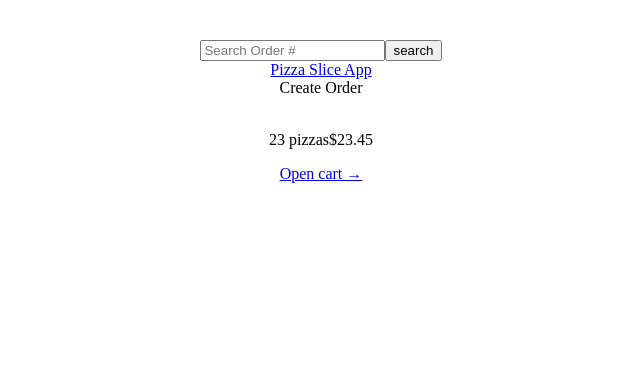
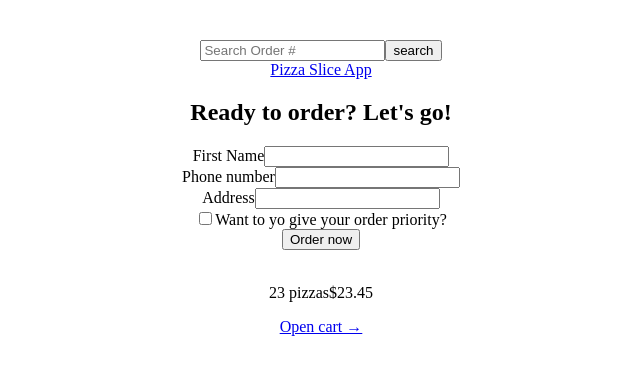
Before and after one commit to fatemeh-khoshkam/pizzaSlice, a React (Vite) app: page /order/newOrder in a window 1280 px wide. Shown: the top 374 px of the page, without its empty margins (319-959 px from the left). Built offline with nearby package versions, Linux system fonts and the light colour scheme.

Commit message:
WIP: implement create new order
- use Form in react-router for posting data
- use fake cart to implementing the logic of create order
- create action function for request of form and creating new order
- connect action function with action property in App

```diff
--- a/src/App.tsx
+++ b/src/App.tsx
@@ -7,7 +7,9 @@
 import Menu, { loader as MenuLoader } from './features/menu/Menu';
 import Cart from './features/cart/Cart';
 import Order, { loader as OrderLoader } from './features/order/Order';
-import CreateOrder from './features/order/CreateOrder';
+import CreateOrder, {
+  action as CreateOrderAction,
+} from './features/order/CreateOrder';
 import AppLayOut from './ui/AppLayOut';
 import Error from './ui/Error';
 
@@ -39,6 +41,7 @@
       {
         element: <CreateOrder></CreateOrder>,
         path: '/order/newOrder',
+        action: CreateOrderAction,
       },
     ],
   },
--- a/src/features/order/CreateOrder.tsx
+++ b/src/features/order/CreateOrder.tsx
@@ -1,9 +1,89 @@
 //import React from 'react';
 
+import { Form } from 'react-router-dom';
+import { cart, OrderData } from '../../types/order';
+import { createOrder } from '../../services/apiRestaurant';
+import { redirect } from 'react-router';
+
+const fakeCart: cart[] = [
+  {
+    pizzaId: 12,
+    name: 'Mediterranean',
+    quantity: 2,
+    unitPrice: 16,
+    totalPrice: 32,
+  },
+  {
+    pizzaId: 6,
+    name: 'Vegetale',
+    quantity: 1,
+    unitPrice: 13,
+    totalPrice: 13,
+  },
+  {
+    pizzaId: 11,
+    name: 'Spinach and Mushroom',
+    quantity: 1,
+    unitPrice: 15,
+    totalPrice: 15,
+  },
+];
+
 function CreateOrder() {
-    return (
-        <div>Create Order</div>
-    );
+  const cart: cart[] = fakeCart;
+  return (
+    <div>
+      <h2>Ready to order? Let's go!</h2>
+
+      <Form method="POST">
+        <div>
+          <label>First Name</label>
+          <input type="text" name="customer" required />
+        </div>
+
+        <div>
+          <label>Phone number</label>
+          <input type="tel" name="phone" required />
+        </div>
+
+        <div>
+          <label>Address</label>
+          <input type="text" name="address" required />
+        </div>
+
+        <div>
+          <input type="checkbox" name="priority" id="priority" />
+          <label htmlFor="priority">Want to yo give your order priority?</label>
+        </div>
+
+        <div>
+          <input type="hidden" name="cart" value={JSON.stringify(cart)} />
+          <button>Order now</button>
+        </div>
+      </Form>
+    </div>
+  );
+}
+
+export async function action({ request }: { request: Request }) {
+  const formData = await request.formData();
+  const data = Object.fromEntries(formData);
+  console.log(data);
+
+  const order: OrderData = {
+    //This takes our array of key-value pairs and converts it back into an object.
+    ...Object.fromEntries(
+      //This ensures all values are strings, even if they were originally File objects or other types.
+      Object.entries(data).map(([key, value]) => [key, value.toString()])
+    ),
+    cart: typeof data.cart === 'string' ? JSON.parse(data.cart) : [],
+    priority: data.priority === 'on',
+  };
+  console.log(order);
+
+  const newOrder = await createOrder(order);
+
+  return redirect(`/order/${newOrder.id}`);
 }
 
 export default CreateOrder;
--- a/src/features/order/Order.tsx
+++ b/src/features/order/Order.tsx
@@ -43,8 +43,9 @@
 }
 
 export async function loader({ params }: LoaderFunctionArgs) {
-  console.log(params);
+  //console.log(params);
   const order = await getOrder(params.orderID);
+
   return order;
 }
 
--- a/src/services/apiRestaurant.ts
+++ b/src/services/apiRestaurant.ts
@@ -1,4 +1,5 @@
 import { pizzaType } from '../types/pizza';
+import { OrderData } from '../types/order';
 
 const API_URL = 'https://react-fast-pizza-api.onrender.com/api';
 
@@ -23,23 +24,24 @@
   return data;
 }
 
-// export async function createOrder(newOrder) {
-//     try {
-//         const res = await fetch(`${API_URL}/order`, {
-//             method: 'POST',
-//             body: JSON.stringify(newOrder),
-//             headers: {
-//                 'Content-Type': 'application/json',
-//             },
-//         });
-//
-//         if (!res.ok) throw Error();
-//         const { data } = await res.json();
-//         return data;
-//     } catch {
-//         throw Error('Failed creating your order');
-//     }
-// }
+export async function createOrder(newOrder: OrderData) {
+  try {
+    const res = await fetch(`${API_URL}/order`, {
+      method: 'POST',
+      body: JSON.stringify(newOrder),
+      headers: {
+        'Content-Type': 'application/json',
+      },
+    });
+
+    if (!res.ok) throw Error();
+    const { data } = await res.json();
+    console.log(data);
+    return data;
+  } catch {
+    throw Error('Failed creating your order');
+  }
+}
 //
 // export async function updateOrder(id, updateObj) {
 //     try {
```
Also changed, not shown: src/types/order.ts (+9 -3 lines).
